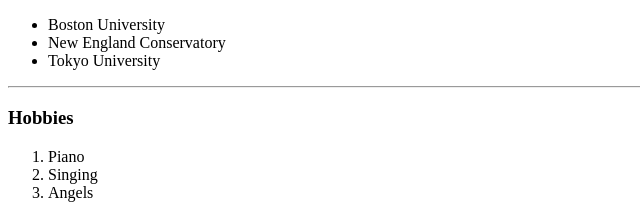
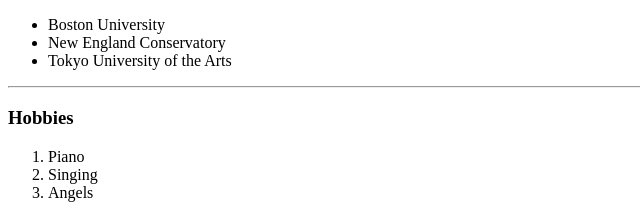
Before and after one commit to hapalua-star/CV, a plain HTML site: page index.html in a window 1280 px wide. Shown: the part 407-623 px from the top of the page, 0-640 px from the left. Drawn offline with Linux system fonts and the light colour scheme.

Commit message:
Update index.html

```diff
--- a/index.html
+++ b/index.html
@@ -28,7 +28,7 @@
   <ul>
     <li>Boston University</li>
     <li>New England Conservatory</li>
-    <li>Tokyo University</li>
+    <li>Tokyo University of the Arts</li>
   </ul>
   <hr>
   <h3>Hobbies</h3>
```
